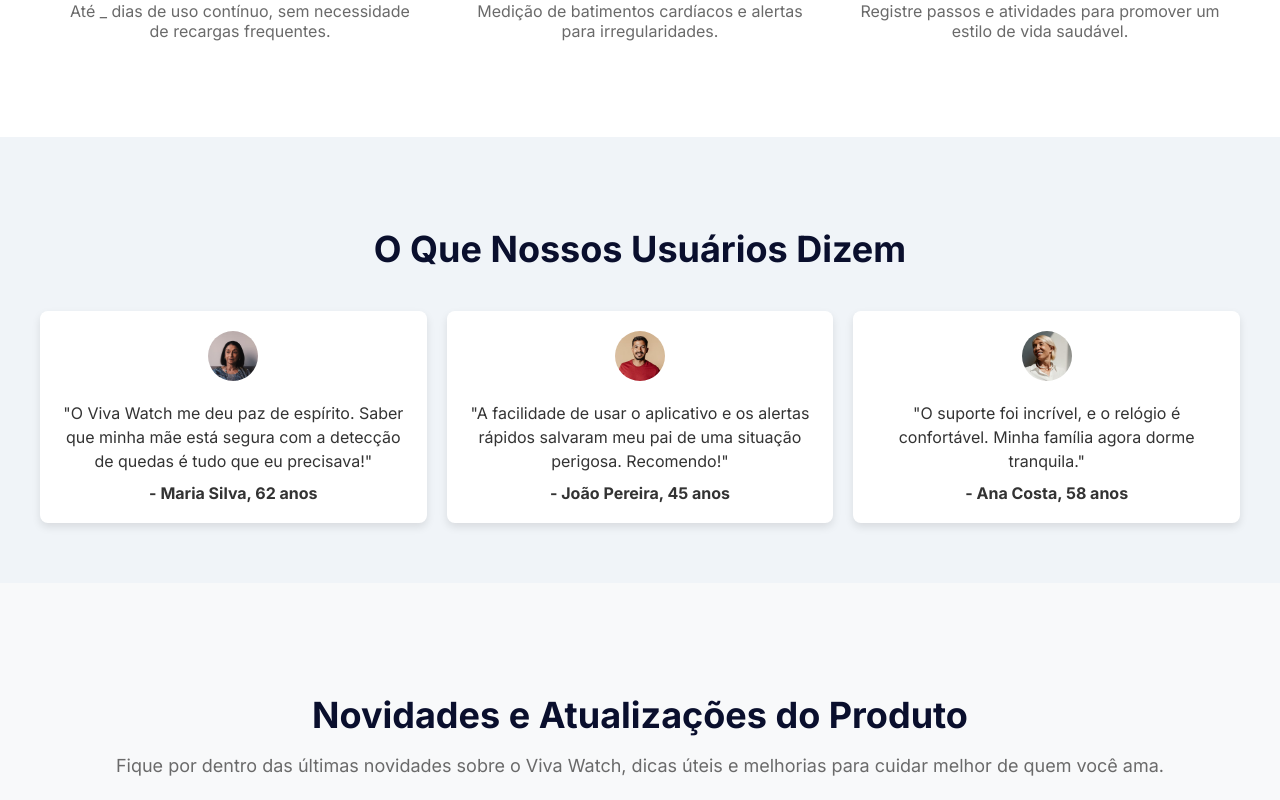
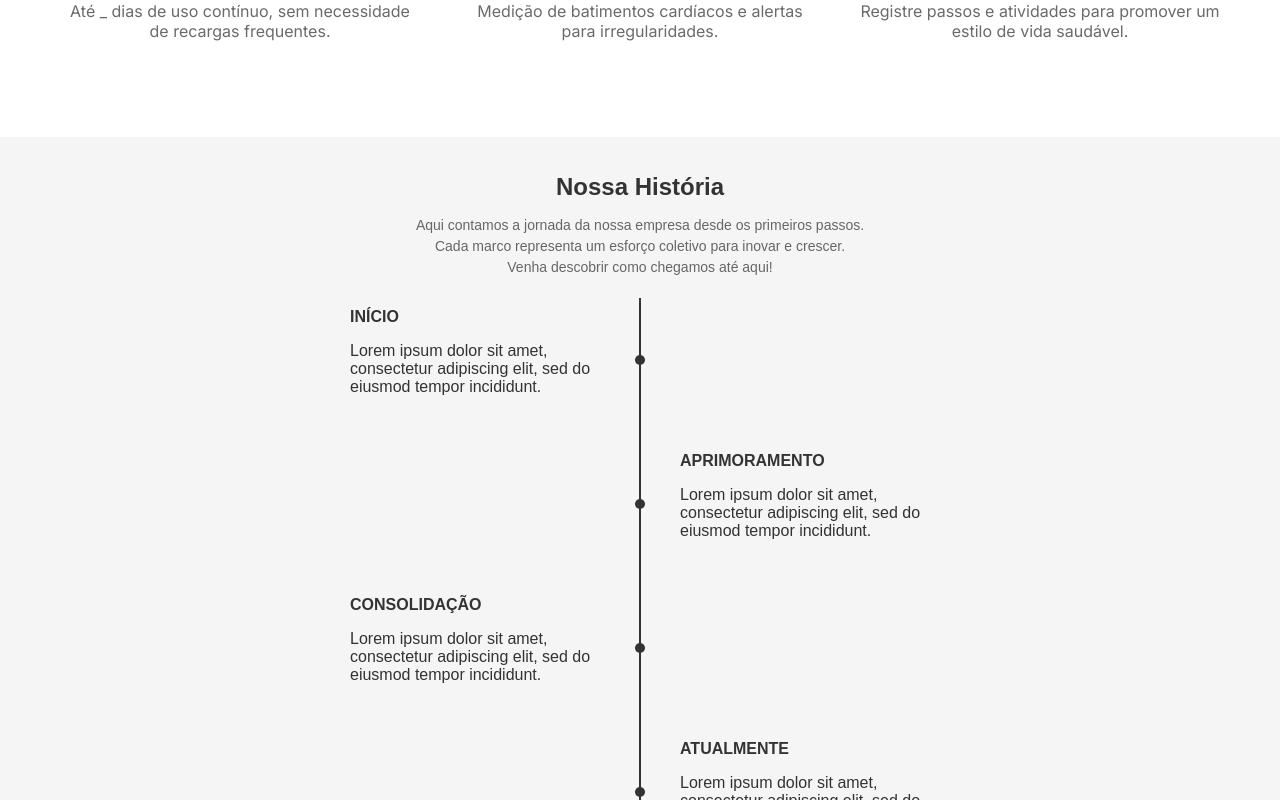
Before and after one commit to VitorKavaharada/VivaWatch, a React (Vite) app in the folder vivawatch-frontend/: page / in a window 1280 px wide. Shown: the part 1520-2320 px from the top of the page. Built offline with nearby package versions, Linux system fonts and the light colour scheme.

Commit message:
feat: adiciona componente Timeline

```diff
--- a/vivawatch-frontend/src/App.jsx
+++ b/vivawatch-frontend/src/App.jsx
@@ -7,6 +7,7 @@
 import Footer from './components/Footer/Footer';
 import About from './components/About/About';
 import CustomerReviews from './components/CustomerReviews/CustomerReviews';
+import Timeline from './components/TimeLine/TimeLine';
 
 function App() {
   return (
@@ -15,6 +16,7 @@
       <Hero />
       <About/>
       <Features />
+      <Timeline />
       <CustomerReviews/>
       <Cards/>
       <Pricing/>
--- /dev/null
+++ b/vivawatch-frontend/src/components/TimeLine/TimeLine.jsx
@@ -0,0 +1,48 @@
+import { useEffect } from 'react';
+import styles from './Timeline.module.css';
+import AOS from 'aos';
+import 'aos/dist/aos.css';
+
+const Timeline = () => {
+
+ useEffect(() => {
+    AOS.init({ duration: 1000 });
+ }, []);
+
+ const events = [
+  { id: 1, date: 'INÍCIO', description: 'Lorem ipsum dolor sit amet, consectetur adipiscing elit, sed do eiusmod tempor incididunt.' },
+  { id: 2, date: 'APRIMORAMENTO', description: 'Lorem ipsum dolor sit amet, consectetur adipiscing elit, sed do eiusmod tempor incididunt.' },
+  { id: 3, date: 'CONSOLIDAÇÃO', description: 'Lorem ipsum dolor sit amet, consectetur adipiscing elit, sed do eiusmod tempor incididunt.' },
+  { id: 4, date: 'ATUALMENTE', description: 'Lorem ipsum dolor sit amet, consectetur adipiscing elit, sed do eiusmod tempor incididunt.' },
+];
+
+  return (
+    <div className={styles.container}>
+      <div className={styles.header}>
+        <h1 className={styles.title} data-aos="fade-up" data-aos-delay="100">Nossa História</h1>
+        <p className={styles.subtitle} data-aos="fade-up" data-aos-delay="150">
+          Aqui contamos a jornada da nossa empresa desde os primeiros passos. <br />
+          Cada marco representa um esforço coletivo para inovar e crescer. <br />
+          Venha descobrir como chegamos até aqui!
+        </p>
+      </div>
+      <div className={styles.timeline}>
+        {events.map((event, index) => (
+            <div key={event.id} className={styles.event}>
+            <div className={styles.dot}></div>
+            <div className={styles.content}>
+                <span className={styles.date} data-aos="fade-up" data-aos-delay={200 + index * 100}>
+                {event.date}
+                </span>
+                <p className={styles.dateParagraph} data-aos="fade-up" data-aos-delay={250 + index * 100}>
+                {event.description}
+                </p>
+            </div>
+            </div>
+        ))}
+      </div>
+    </div>
+  );
+};
+
+export default Timeline;
--- /dev/null
+++ b/vivawatch-frontend/src/components/TimeLine/Timeline.module.css
@@ -0,0 +1,83 @@
+.container {
+  padding: 20px;
+  font-family: Arial, sans-serif;
+  background-color: #f5f5f5;
+}
+
+.header {
+  text-align: center;
+  margin-bottom: 20px;
+}
+
+.title {
+  font-size: 24px;
+  font-weight: bold;
+  margin-bottom: 10px;
+  color: #333;
+}
+
+.subtitle {
+  font-size: 14px;
+  color: #666;
+  line-height: 1.5;
+  text-align: center;
+}
+
+.timeline {
+  position: relative;
+  max-width: 600px;
+  margin: 0 auto;
+}
+
+.timeline::after {
+  content: '';
+  position: absolute;
+  width: 2px;
+  background-color: #333;
+  top: 0;
+  bottom: 0;
+  left: 50%;
+  transform: translateX(-50%);
+}
+
+.event {
+  display: flex;
+  align-items: center;
+  margin-bottom: 20px;
+  position: relative;
+}
+
+.dot {
+  width: 10px;
+  height: 10px;
+  background-color: #333;
+  border-radius: 50%;
+  position: absolute;
+  left: 50%;
+  transform: translateX(-50%);
+  z-index: 1;
+}
+
+.content {
+  width: 45%;
+  padding: 10px;
+}
+
+.date {
+  font-weight: bold;
+  color: #333;
+}
+
+.dateParagraph{
+    color: #333;
+}
+
+/* paragrafos pares */
+.event:nth-child(even) .content {
+  margin-left: 55%;
+}
+
+/* paragrafos impares */
+.event:nth-child(odd) .content {
+  margin-right: 55%;
+}
```
